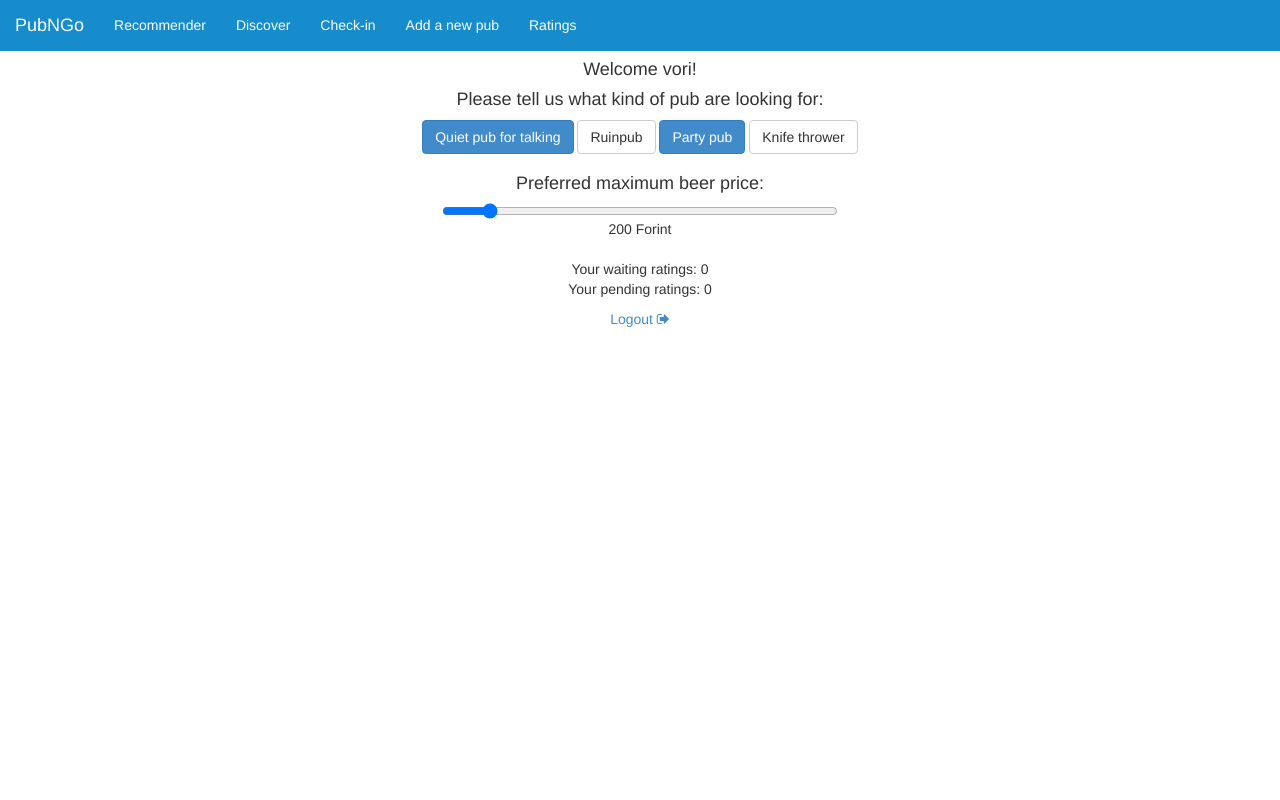
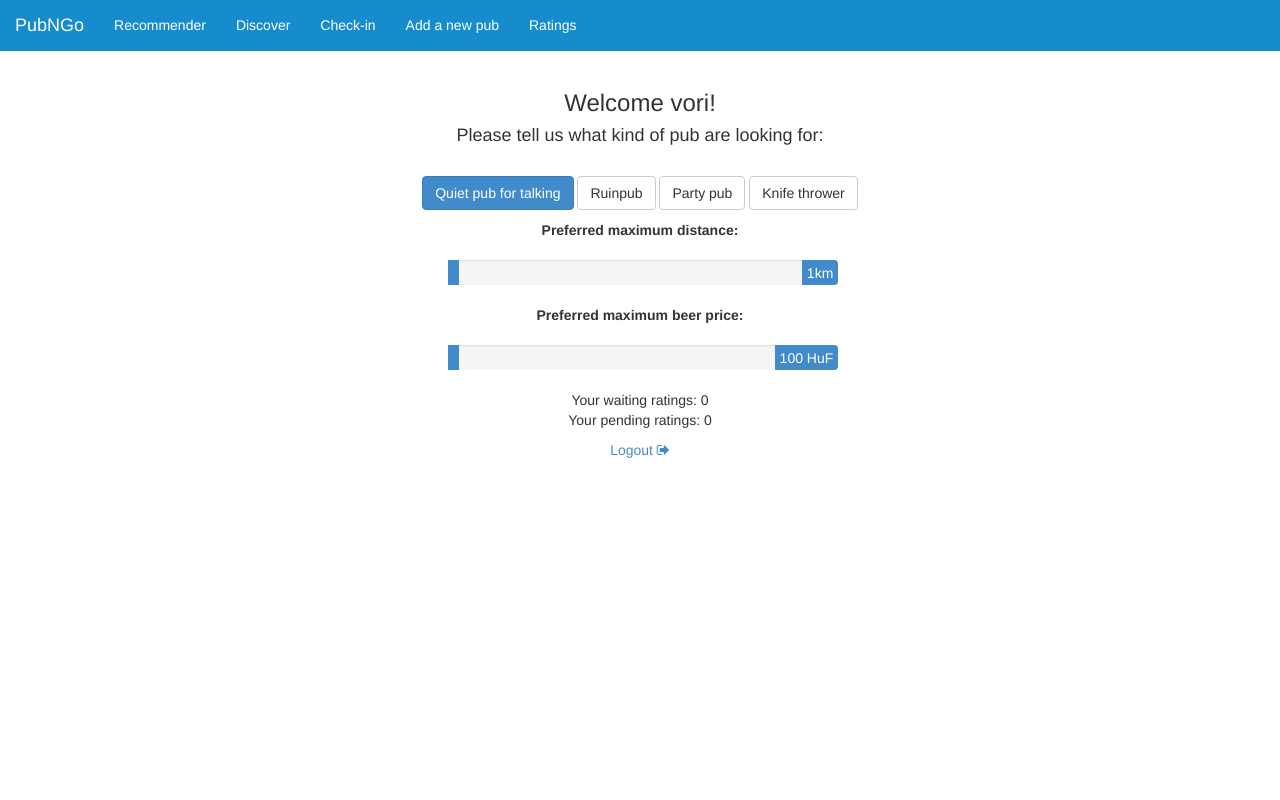
Before and after one commit to andraslesko93/pubngo, a Django app: page / in a window 1280 px wide. Run offline with Django 3.2, Linux system fonts and the light colour scheme; a user stored in the database is signed in; data comes from the database, SQL or seed files in the repository; some libraries are stand-ins or nearby versions.

Commit message:
Some minor update on index.html

```diff
--- /dev/null
+++ b/static/css/range_selector.css
@@ -0,0 +1,161 @@
+@import url(http://fonts.googleapis.com/css?family=Roboto:400,300);
+@import url(http://netdna.bootstrapcdn.com/font-awesome/4.0.3/css/font-awesome.css);
+
+body {
+    padding: 70px 0px;
+}
+
+.range {
+    display: table;
+    position: relative;
+    height: 25px;
+	margin-left: 6px;
+    margin-top: 20px;
+    background-color: rgb(245, 245, 245);
+    border-radius: 4px;
+    -webkit-box-shadow: inset 0 1px 2px rgba(0, 0, 0, 0.1);
+    box-shadow: inset 0 1px 2px rgba(0, 0, 0, 0.1);
+    cursor: pointer;
+}
+
+.range input[type="range"] {
+    -webkit-appearance: none !important;
+    -moz-appearance: none !important;
+    -ms-appearance: none !important;
+    -o-appearance: none !important;
+    appearance: none !important;
+
+    display: table-cell;
+    width: 100%;
+    background-color: transparent;
+    height: 25px;
+    cursor: pointer;
+}
+.range input[type="range"]::-webkit-slider-thumb {
+    -webkit-appearance: none !important;
+    -moz-appearance: none !important;
+    -ms-appearance: none !important;
+    -o-appearance: none !important;
+    appearance: none !important;
+
+    width: 11px;
+    height: 25px;
+    color: rgb(255, 255, 255);
+    text-align: center;
+    white-space: nowrap;
+    vertical-align: baseline;
+    border-radius: 0px;
+    background-color: rgb(153, 153, 153);
+}
+
+.range input[type="range"]::-moz-slider-thumb {
+    -webkit-appearance: none !important;
+    -moz-appearance: none !important;
+    -ms-appearance: none !important;
+    -o-appearance: none !important;
+    appearance: none !important;
+
+    width: 11px;
+    height: 25px;
+    color: rgb(255, 255, 255);
+    text-align: center;
+    white-space: nowrap;
+    vertical-align: baseline;
+    border-radius: 0px;
+    background-color: rgb(153, 153, 153);
+}
+
+.range output {
+    display: table-cell;
+    padding: 3px 5px 2px;
+    color: rgb(255, 255, 255);
+    background-color: rgb(153, 153, 153);
+    text-align: center;
+    text-decoration: none;
+    border-radius: 4px;
+    border-bottom-left-radius: 0;
+    border-top-left-radius: 0;
+    width: 1%;
+    white-space: nowrap;
+    vertical-align: middle;
+
+    -webkit-transition: all 0.5s ease;
+    -moz-transition: all 0.5s ease;
+    -o-transition: all 0.5s ease;
+    -ms-transition: all 0.5s ease;
+    transition: all 0.5s ease;
+
+    -webkit-user-select: none;
+    -khtml-user-select: none;
+    -moz-user-select: -moz-none;
+    -o-user-select: none;
+    user-select: none;
+}
+.range input[type="range"] {
+    outline: none;
+}
+
+.range.range-primary input[type="range"]::-webkit-slider-thumb {
+    background-color: rgb(66, 139, 202);
+}
+.range.range-primary input[type="range"]::-moz-slider-thumb {
+    background-color: rgb(66, 139, 202);
+}
+.range.range-primary output {
+    background-color: rgb(66, 139, 202);
+}
+.range.range-primary input[type="range"] {
+    outline-color: rgb(66, 139, 202);
+}
+
+.range.range-success input[type="range"]::-webkit-slider-thumb {
+    background-color: #1DA075;
+}
+.range.range-success input[type="range"]::-moz-slider-thumb {
+    background-color: #1DA075;
+}
+.range.range-success output {
+    background-color: #1DA075;
+}
+.range.range-success input[type="range"] {
+    outline-color: #1DA075;
+}
+
+.range.range-info input[type="range"]::-webkit-slider-thumb {
+    background-color: rgb(91, 192, 222);
+}
+.range.range-info input[type="range"]::-moz-slider-thumb {
+    background-color: rgb(91, 192, 222);
+}
+.range.range-info output {
+    background-color: rgb(91, 192, 222);
+}
+.range.range-info input[type="range"] {
+    outline-color: rgb(91, 192, 222);
+}
+
+.range.range-warning input[type="range"]::-webkit-slider-thumb {
+    background-color: rgb(240, 173, 78);
+}
+.range.range-warning input[type="range"]::-moz-slider-thumb {
+    background-color: rgb(240, 173, 78);
+}
+.range.range-warning output {
+    background-color: rgb(240, 173, 78);
+}
+.range.range-warning input[type="range"] {
+    outline-color: rgb(240, 173, 78);
+}
+
+.range.range-danger input[type="range"]::-webkit-slider-thumb {
+    background-color: rgb(217, 83, 79);
+}
+.range.range-danger input[type="range"]::-moz-slider-thumb {
+    background-color: rgb(217, 83, 79);
+}
+.range.range-danger output {
+    background-color: rgb(217, 83, 79);
+}
+.range.range-danger input[type="range"] {
+    outline-color: rgb(217, 83, 79);
+}
--- a/templates/base.html
+++ b/templates/base.html
@@ -10,6 +10,7 @@
 		<link href="{%static 'css/bootstrap.min.css' %}" rel="stylesheet">
 		<link href="{%static 'css/styles.css'%}" rel="stylesheet">
 		<link href="{%static 'css/pubngo.css'%}" rel="stylesheet">
+		<link href="{%static 'css/range_selector.css'%}" rel="stylesheet">
 		<link rel="stylesheet" href="{% static 'font-awesome-4.5.0/css/font-awesome.min.css' %}">
 	</head>
 	<body>
--- a/templates/pubs/index.html
+++ b/templates/pubs/index.html
@@ -18,18 +18,21 @@
 {% block body_block %}
 <div class="col-xs-12" align="center">
     <div class="row">
-        <h4>Welcome {{user.username}}!</h4>
+        <h3>Welcome {{user.username}}!</h3>
         {% if user.userprofile.picture_url %}
         <img src="{{user.userprofile.picture_url}}" height=85/>
         <br/><br/>
         {% endif %}
 
         <h4>Please tell us what kind of pub are looking for:</h4>
-
+		<br>
         <p>
             <button id="btn2" type="button" class="btn btn-primary" onclick="changeClass(this.id)">Quiet pub for talking</button>
+
             <button id="btn3" type="button" class="btn btn-default" onclick="changeClass(this.id)">Ruinpub</button>
-            <button id="btn4" type="button" class="btn btn-primary" onclick="changeClass(this.id)">Party pub</button>
+
+            <button id="btn4" type="button" class="btn btn-default" onclick="changeClass(this.id)">Party pub</button>
+
             <button id="btn5" type="button" class="btn btn-default" onclick="changeClass(this.id)">Knife thrower</button>
 
             <script type="text/javascript">
@@ -46,21 +49,22 @@
     </div>
 
     <div class="row">
-        <div class="col-xs-6 col-md-4"></div>
-        <div class="col-xs-6 col-md-4">
-            <h4>Preferred maximum beer price:</h4>
-            <input type="range" min="100" max="2000" value="200" step="200"
-                   onchange="showValue(this.value)"
-                   width="30%!important"/>
-            <span id="range">200 Forint</span>
-            <script type="text/javascript">
-            function showValue(newValue)
-            {
-	            document.getElementById("range").innerHTML=newValue + " Forint";
-            }
-            </script>
+        <div class="col-xs-4"></div>
+        <div class="col-xs-4">
+
+        	<p><strong>Preferred maximum distance:</strong></p>
+			<div class="range range-primary">
+					<input type="range" name = "distanceRange" id = "distanceRange" min="1" value="1" max="30" oninput="distanceRangeOutput.value = distanceRange.value+' km'">
+					<output name="distanceRangeOutput" id="distanceRangeOutput"> 1km</output>
+			</div>
+			<br>
+			<p><strong>Preferred maximum beer price:</strong></p>
+			<div class="range range-primary">
+					<input type="range" name = "beerRange" id = "beerRange" min="100" step="100" value="100" max="2000" oninput="beerRangeOutput.value = beerRange.value+' HuF'">
+					<output name="beerRangeOutput" id="beerRangeOutput"> 100 HuF</output>
+			</div>
         </div>
-        <div class="col-xs-6 col-md-4"></div>
+        <div class="col-xs-4"></div>
 
     </div>
 
```
